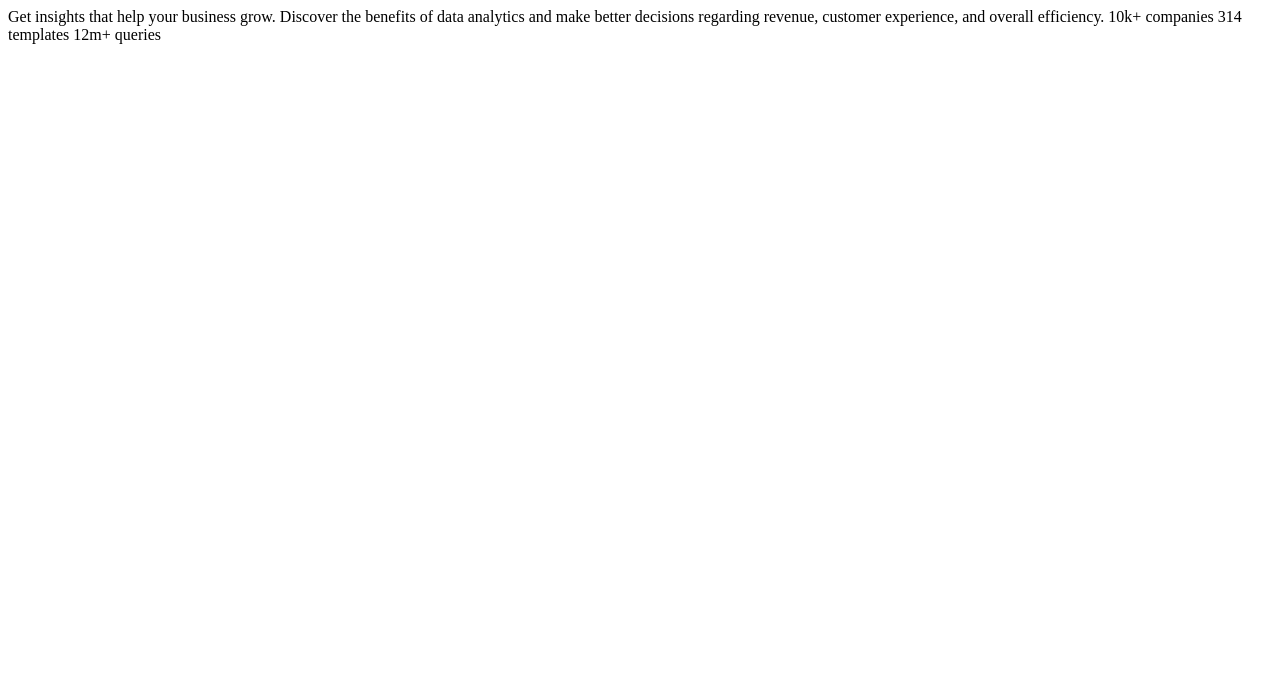
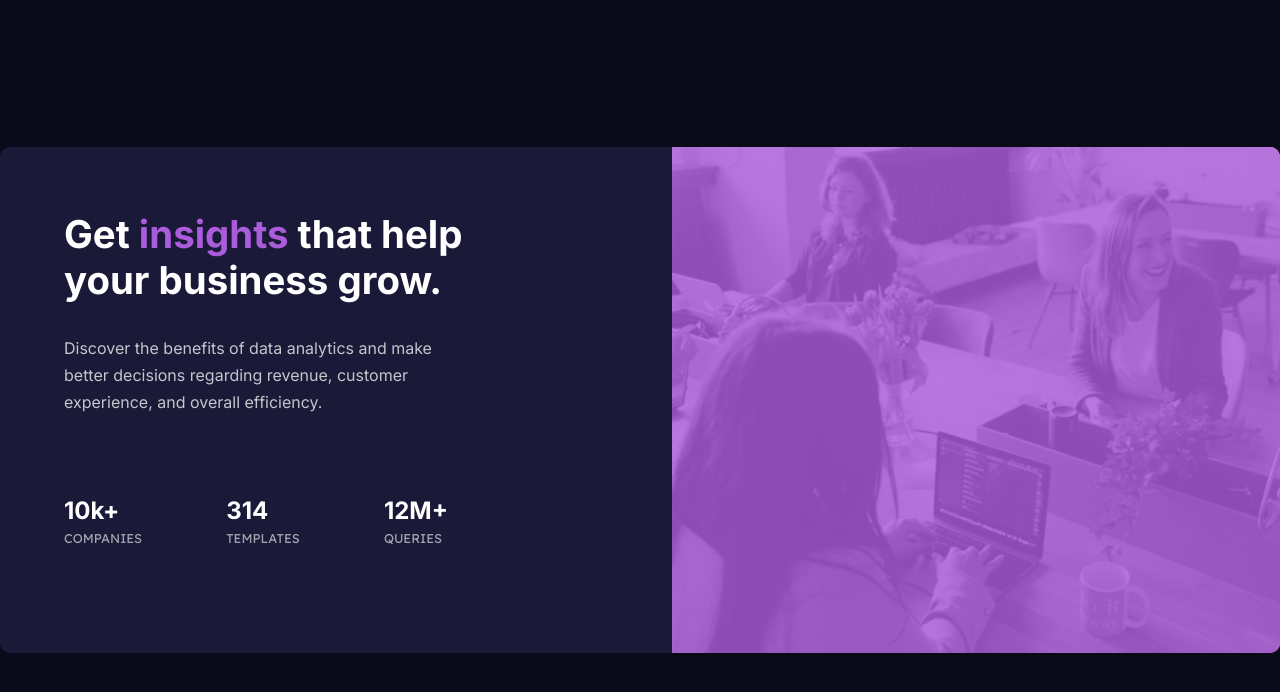
Before and after one commit to DumitracheFlorentin/stats-preview-component, a website: page index.html in a window 1280 px wide. Drawn offline with Linux system fonts and the light colour scheme; files that its build step writes are made by us from their sources.

Commit message:
Done with desktop part

```diff
--- a/app/scss/components/_index.scss
+++ b/app/scss/components/_index.scss
@@ -0,0 +1 @@
+@forward 'hero';
--- /dev/null
+++ b/app/scss/components/hero.scss
@@ -0,0 +1,85 @@
+.hero {
+  height: 100%;
+  display: flex;
+  align-items: center;
+  justify-content: center;
+  padding: 0 7rem;
+
+  &__container {
+    background-color: var(--dark-saturated-blue);
+    border-radius: 10px;
+    overflow: hidden;
+    display: flex;
+    min-width: 80em;
+
+    .card {
+      flex: 1;
+
+      padding: 4rem 0 5rem 4rem;
+
+      .title {
+        font-size: 2.4rem;
+        color: var(--white);
+
+        span {
+          color: var(--soft-violet);
+        }
+      }
+
+      .description {
+        width: 24em;
+        margin-top: 2rem;
+        color: var(--slightly--transparent-white--p);
+        font-size: 1rem;
+        line-height: 1.7;
+      }
+
+      .stats {
+        margin-top: 5rem;
+        width: 24em;
+        display: flex;
+        align-items: center;
+        justify-content: space-between;
+
+        .stat {
+          h2 {
+            color: var(--white);
+          }
+
+          p {
+            margin-top: 0.3rem;
+            font-size: 0.8rem;
+            font-family: var(--font-lexend);
+            text-transform: uppercase;
+            color: var(--slightly--transparent-white--h);
+          }
+        }
+
+        .third {
+          text-transform: uppercase;
+        }
+      }
+    }
+
+    .image {
+      position: relative;
+      flex: 1;
+      background: red;
+
+      img {
+        height: 100%;
+        width: 100%;
+      }
+
+      .layer {
+        position: absolute;
+        top: 0;
+        left: 0;
+        width: 100%;
+        height: 100%;
+        background-color: var(--soft-violet);
+        opacity: 0.82;
+      }
+    }
+  }
+}
--- a/app/scss/globals/_index.scss
+++ b/app/scss/globals/_index.scss
@@ -2,4 +2,3 @@
 @forward 'colors';
 @forward 'fonts';
 @forward 'typography';
-@forward 'generals';
--- a/app/scss/globals/skeleton.scss
+++ b/app/scss/globals/skeleton.scss
@@ -1,6 +1,7 @@
 html {
   font-size: 100%;
   box-sizing: border-box;
+  font-family: var(--font-inter);
 }
 
 *,
@@ -10,6 +11,8 @@ html {
 }
 
 body {
+  height: 100vh;
+  background-color: var(--very-dark-blue);
   margin: 0;
   padding: 0;
 }
--- a/app/scss/globals/typography.scss
+++ b/app/scss/globals/typography.scss
@@ -1 +1,9 @@
 @use '../util/' as *;
+
+h1,
+h2,
+h3,
+h4,
+p {
+  margin: 0;
+}
--- a/index.html
+++ b/index.html
@@ -9,21 +9,48 @@
   <link rel="preconnect" href="https://fonts.gstatic.com" crossorigin>
   <link href="https://fonts.googleapis.com/css2?family=Inter:wght@400;700&display=swap" rel="stylesheet">
   <link href="https://fonts.googleapis.com/css2?family=Lexend+Deca&display=swap" rel="stylesheet">
+  <link rel="stylesheet" href="./dist/css/style.css">
 
   <title>Frontend Mentor | Stats preview card component</title>
 
 
 </head>
 <body>
+  <header class="hero">
+    <div class="hero__container">
+      <section class="card">
+        <h1 class="title">
+          Get <span>insights</span> that help
+        </h1>
+        <h1 class="title">your business grow.</h1>
+        <p class="description">
+          Discover the benefits of data analytics and make better decisions regarding revenue, customer
+          experience, and overall efficiency.
+        </p>
+        <div class="stats">
+          <div class="stat first">
+            <h2>10k+</h2>
+            <p>companies</p>
+          </div>
+          <div class="stat second">
+            <h2>314</h2>
+            <p>templates</p>
+          </div>
+          <div class="stat third">
+            <h2>12m+</h2>
+            <p>queries</p>
+          </div>
+        </div>
+      </section>
+      <section class="image">
+        <img src="./images/image-header-desktop.jpg" alt="bg_desktop">
+        <div class="layer"></div>
+      </section>
 
-  Get insights that help your business grow.
+    </div>
+  </header>
 
-  Discover the benefits of data analytics and make better decisions regarding revenue, customer
-  experience, and overall efficiency.
 
-  10k+ companies
-  314 templates
-  12m+ queries
-
+  <script src="./dist/js/script.js"></script>
 </body>
 </html>
```
Also changed, not shown: app/scss/globals/generals.scss (deleted, +0 -11 lines), dist/css/style.css (added), dist/js/script.js (added), 2 other files.
